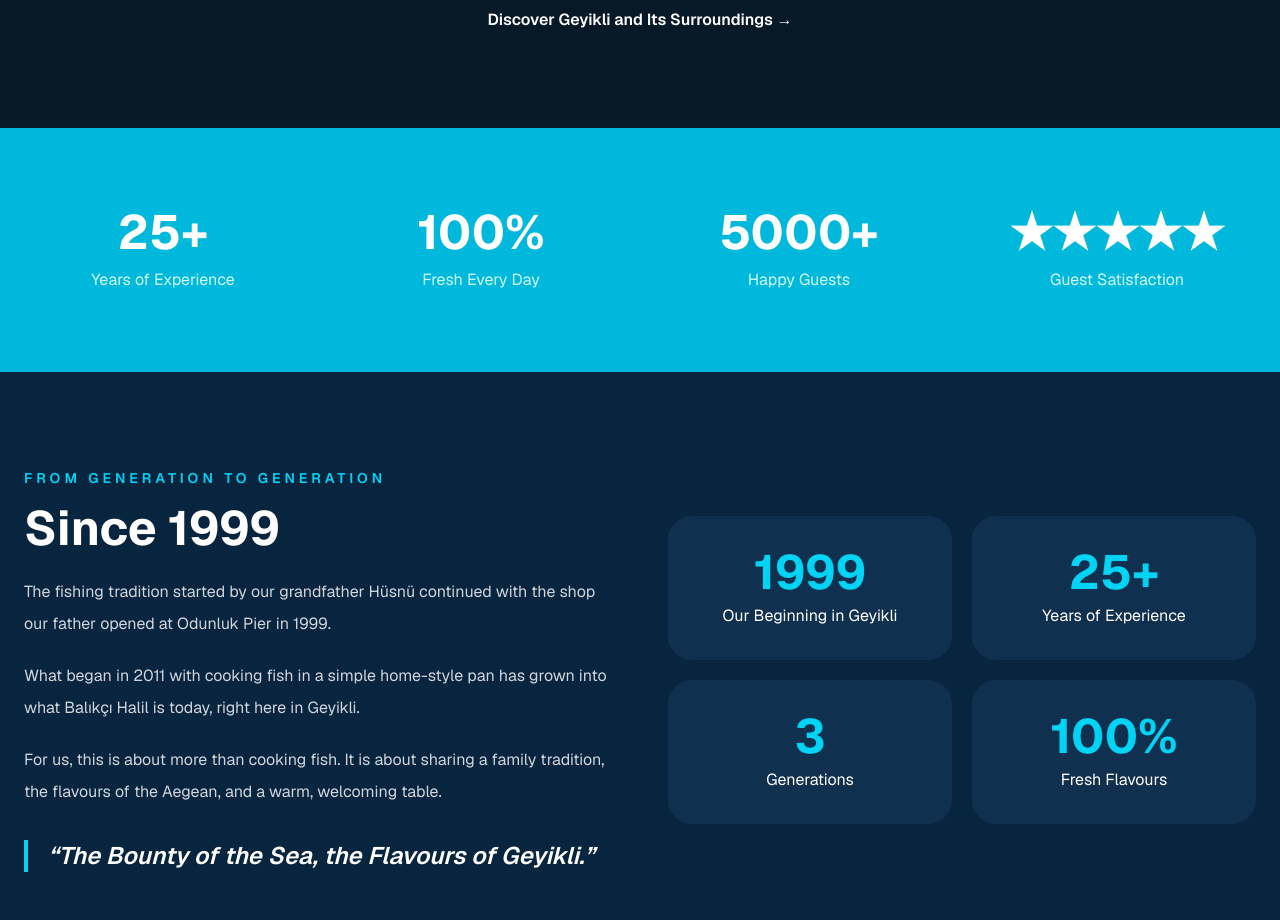
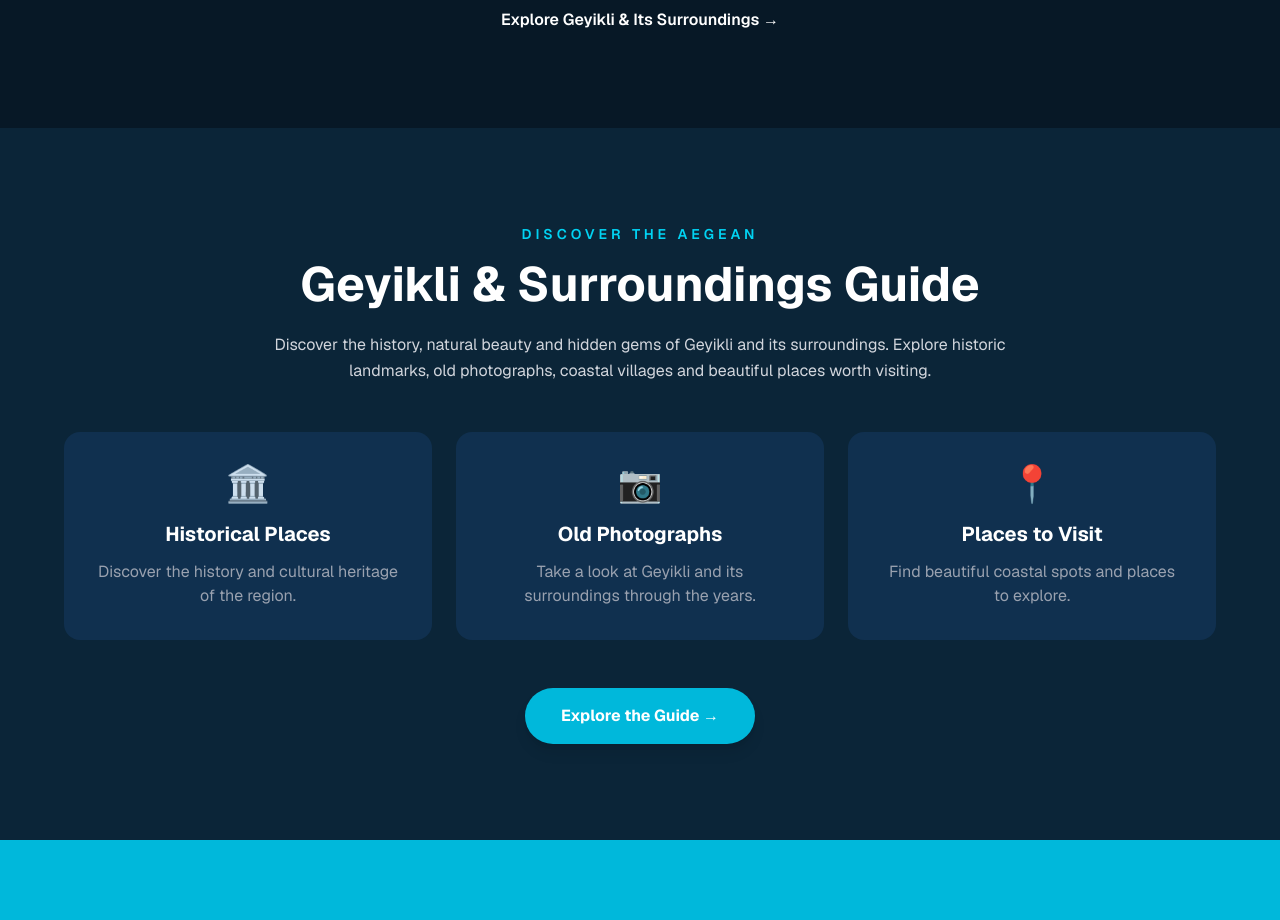
Before and after one commit to emresarper8-cpu/balikcihalilgeyikli, a Next.js app: page /en in a window 1280 px wide. Shown: the part 1860-2780 px from the top of the page. Built offline with nearby package versions, Linux system fonts and the light colour scheme.

Commit message:
Update English Geyikli guide section

```diff
--- a/app/en/page.tsx
+++ b/app/en/page.tsx
@@ -106,10 +106,6 @@ export default function EnglishHomePage() {
 
           </div>
 
-          <p className="mt-16 text-gray-300">
-            ↓ Discover
-          </p>
-
         </div>
       </section>
 
@@ -189,18 +185,93 @@ export default function EnglishHomePage() {
             href="/en/explore"
             className="inline-block mt-8 text-cyan-400 hover:text-cyan-300 font-semibold transition"
           >
-            Discover Geyikli and Its Surroundings →
+            Explore Geyikli & Its Surroundings →
           </a>
 
         </div>
       </section>
 
+      {/* GEYIKLI & SURROUNDINGS GUIDE */}
+      <section className="bg-[#0b2538] py-24 px-6">
+        <div className="max-w-6xl mx-auto text-center">
+
+          <p className="text-cyan-400 tracking-[4px] text-sm font-semibold">
+            DISCOVER THE AEGEAN
+          </p>
+
+          <h2 className="text-4xl md:text-5xl font-bold text-white mt-4">
+            Geyikli & Surroundings Guide
+          </h2>
+
+          <p className="text-gray-300 max-w-3xl mx-auto mt-6 leading-relaxed">
+            Discover the history, natural beauty and hidden gems
+            of Geyikli and its surroundings. Explore historic
+            landmarks, old photographs, coastal villages and
+            beautiful places worth visiting.
+          </p>
+
+          <div className="grid md:grid-cols-3 gap-6 mt-12">
+
+            <div className="bg-[#10304f] rounded-2xl p-8">
+              <div className="text-4xl">🏛️</div>
+              <h3 className="text-xl font-bold mt-4">
+                Historical Places
+              </h3>
+              <p className="text-gray-400 mt-3">
+                Discover the history and cultural heritage of the region.
+              </p>
+            </div>
+
+            <div className="bg-[#10304f] rounded-2xl p-8">
+              <div className="text-4xl">📷</div>
+              <h3 className="text-xl font-bold mt-4">
+                Old Photographs
+              </h3>
+              <p className="text-gray-400 mt-3">
+                Take a look at Geyikli and its surroundings through the years.
+              </p>
+            </div>
+
+            <div className="bg-[#10304f] rounded-2xl p-8">
+              <div className="text-4xl">📍</div>
+              <h3 className="text-xl font-bold mt-4">
+                Places to Visit
+              </h3>
+              <p className="text-gray-400 mt-3">
+                Find beautiful coastal spots and places to explore.
+              </p>
+            </div>
+
+          </div>
+
+          <a
+            href="/en/explore"
+            className="inline-block mt-12 bg-cyan-500 hover:bg-cyan-600 transition px-9 py-4 rounded-full font-bold shadow-lg"
+          >
+            Explore the Guide →
+          </a>
+
+        </div>
+      </section>
+
+      {/* STATS */}
       <Stats />
+
+      {/* ABOUT */}
       <About />
-      <Gallery />
+
+      {/* GALLERY */}
+      <div id="gallery">
+        <Gallery />
+      </div>
+
+      {/* REVIEWS */}
       <Reviews />
+
+      {/* CTA */}
       <CTA />
 
+      {/* CONTACT */}
       <div id="contact">
         <Contact />
       </div>
```
